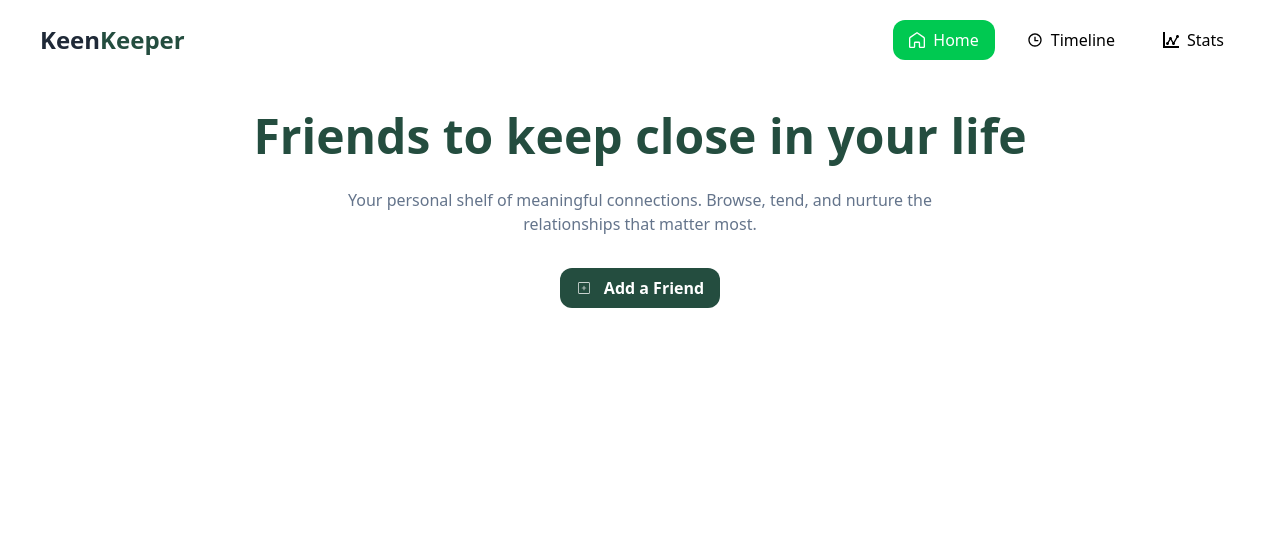
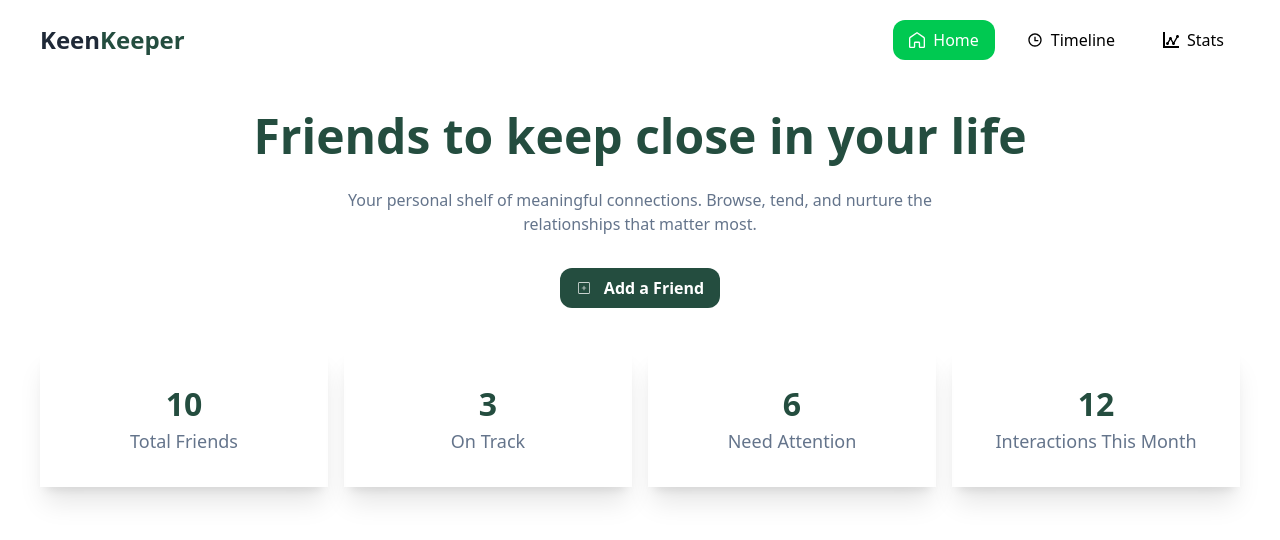
Before and after one commit to KhandakarShakilRana/keen-keeper, a Next.js app: page / in a window 1280 px wide. Shown: the top 540 px of the page. Built offline with nearby package versions, Linux system fonts and the light colour scheme.

Commit message:
Home Page Stats are added

```diff
--- a/src/app/page.js
+++ b/src/app/page.js
@@ -1,10 +1,12 @@
 import Banner from "@/components/banner/Banner";
+import HomeStats from "@/components/stats/HomeStats";
 import Image from "next/image";
 
 export default function Home() {
   return (
     <div className="max-w-300 w-full mx-auto py-5">
     <Banner/>
+    <HomeStats></HomeStats>
     </div>
   );
 }
--- a/src/components/banner/Banner.jsx
+++ b/src/components/banner/Banner.jsx
@@ -3,7 +3,7 @@ import { CiSquarePlus } from "react-icons/ci";
 
 const Banner = () => {
   return (
-    <div className="w-full text-center ">
+    <div className="w-full text-center mb-10">
       <h1 className="text-[48px] text-[#244D3F] font-bold mb-4">Friends to keep close in your life</h1>
       <p className="text-[#64748B] text-[16px] mb-8">
         Your personal shelf of meaningful connections. Browse, tend, and nurture
--- /dev/null
+++ b/src/components/stats/HomeStats.jsx
@@ -0,0 +1,24 @@
+import React from "react";
+
+const HomeStats = () => {
+  return <div className="grid grid-cols-4 gap-4">
+    <div className="shadow-xl text-center p-8">
+        <h1 className="text-[32px] text-[#244D3F] font-bold">10</h1>
+        <p className="text-[18px] text-[#64748B]">Total Friends</p>
+    </div>
+    <div className="shadow-xl  text-center p-8">
+        <h1 className="text-[32px] text-[#244D3F] font-bold">3</h1>
+        <p className="text-[18px] text-[#64748B]">On Track</p>
+    </div>
+    <div className="shadow-xl  text-center p-8">
+        <h1 className="text-[32px] text-[#244D3F] font-bold">6</h1>
+        <p className="text-[18px] text-[#64748B]">Need Attention</p>
+    </div>
+    <div className="shadow-xl  text-center p-8">
+        <h1 className="text-[32px] text-[#244D3F] font-bold">12</h1>
+        <p className="text-[18px] text-[#64748B]">Interactions This Month</p>
+    </div>
+  </div>;
+};
+
+export default HomeStats;
```
